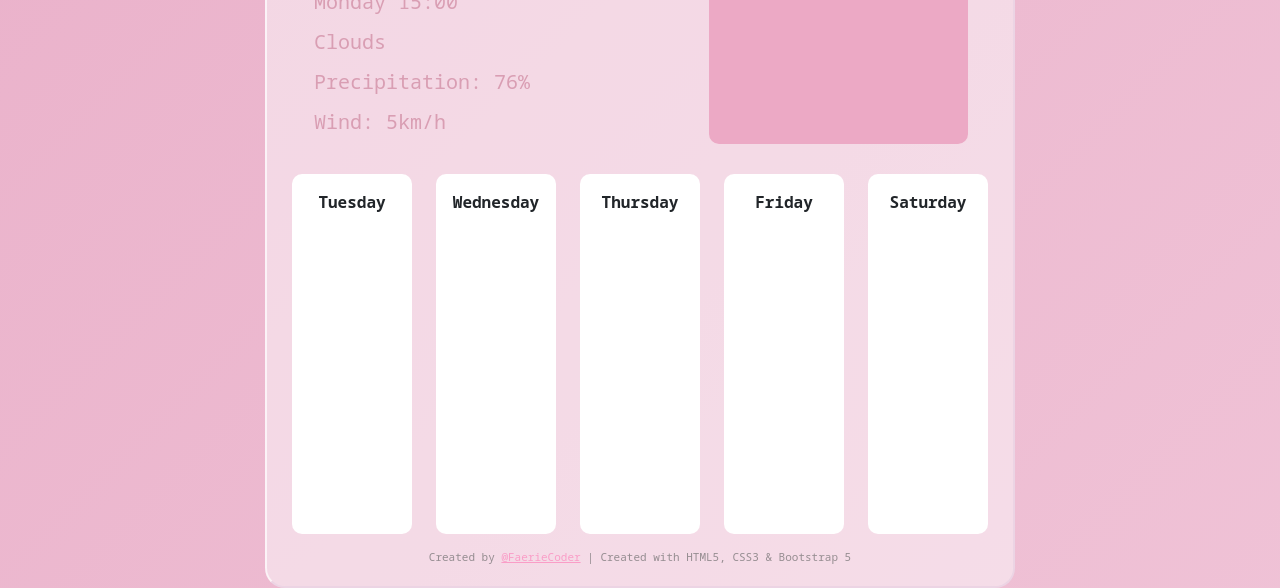
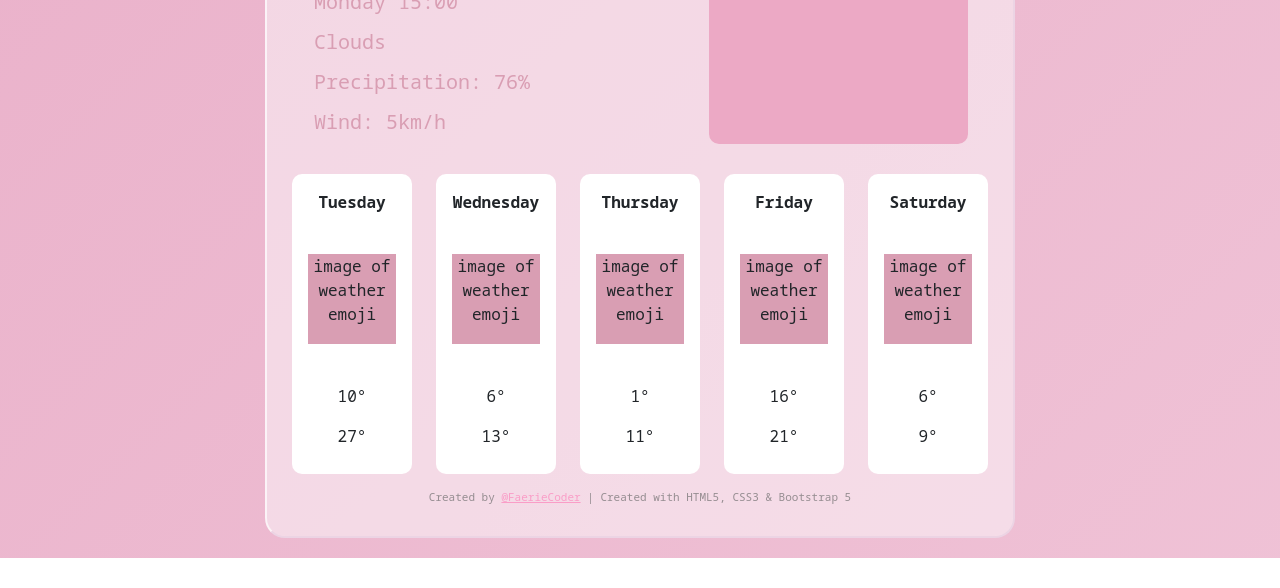
Before and after one commit to FaerieCoder/PinkiWeatherApp, a plain HTML site: page index.html in a window 1280 px wide. Shown: the part 282-870 px from the top of the page. After the commit the page ends 840 px from the top, so only its background shows below. Drawn offline with nearby package versions, Linux system fonts and the light colour scheme.

Commit message:
🧑🏽‍💻 Finished the CSS and HTML

```diff
--- a/index.html
+++ b/index.html
@@ -62,6 +62,9 @@
           <div class="card text-center">
             <div class="card-body">
               <div class="card-title">Tuesday</div>
+              <div class="weather-emoji">image of weather emoji</div>
+              <p>10°</p>
+              <p>27°</p>
             </div>
           </div>
         </div>
@@ -69,6 +72,9 @@
           <div class="card text-center">
             <div class="card-body">
               <div class="card-title">Wednesday</div>
+              <div class="weather-emoji">image of weather emoji</div>
+              <p>6°</p>
+              <p>13°</p>
             </div>
           </div>
         </div>
@@ -76,6 +82,9 @@
           <div class="card text-center">
             <div class="card-body">
               <div class="card-title">Thursday</div>
+              <div class="weather-emoji">image of weather emoji</div>
+              <p>1°</p>
+              <p>11°</p>
             </div>
           </div>
         </div>
@@ -83,6 +92,9 @@
           <div class="card text-center">
             <div class="card-body">
               <div class="card-title">Friday</div>
+              <div class="weather-emoji">image of weather emoji</div>
+              <p>16°</p>
+              <p>21°</p>
             </div>
           </div>
         </div>
@@ -90,6 +102,9 @@
           <div class="card text-center">
             <div class="card-body">
               <div class="card-title">Saturday</div>
+              <div class="weather-emoji">image of weather emoji</div>
+              <p>6°</p>
+              <p>9°</p>
             </div>
           </div>
         </div>
--- a/style.css
+++ b/style.css
@@ -18,7 +18,7 @@ body {
   margin: 0 auto;
   margin-top: 40px;
   width: 750px;
-  height: 830px;
+  height: 780px;
   padding: 25px;
 
   border-top: solid 2px #ffffffb0;
@@ -122,10 +122,21 @@ body {
 .card {
   border: none;
   border-radius: 10px;
-  height: 360px;
+  height: 300px;
+  transition: 400ms;
 }
-.card-body {
+.card-title {
   font-weight: 600;
+}
+.weather-emoji {
+  background-color: #d99eb3;
+  height: 90px;
+  margin: 40px 0px;
+}
+
+.card:hover {
+  background-color: #ffd4e6;
+  box-shadow: 2px 2px 24px 0px #ffffffe1;
 }
 
 /* FOOTER */
```
